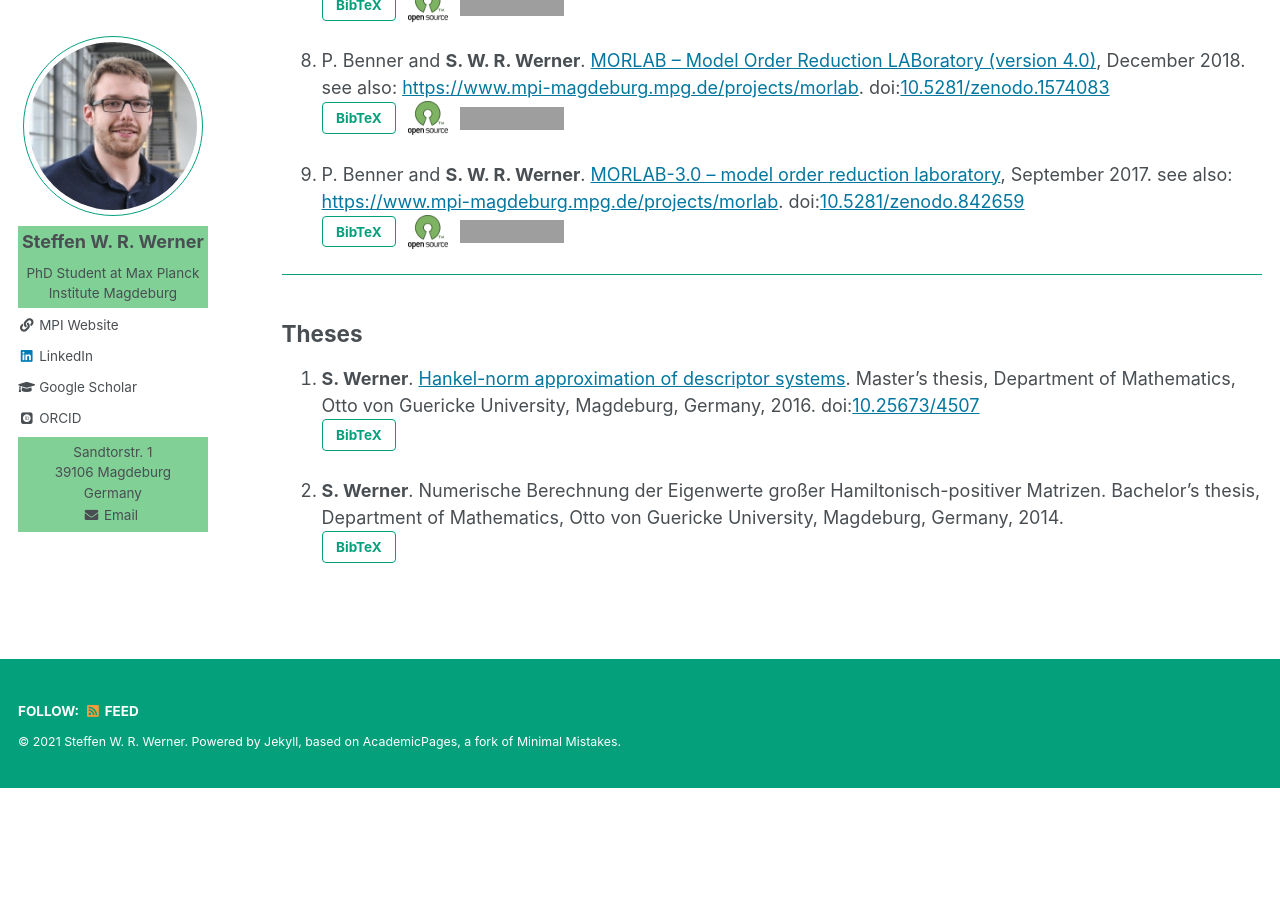
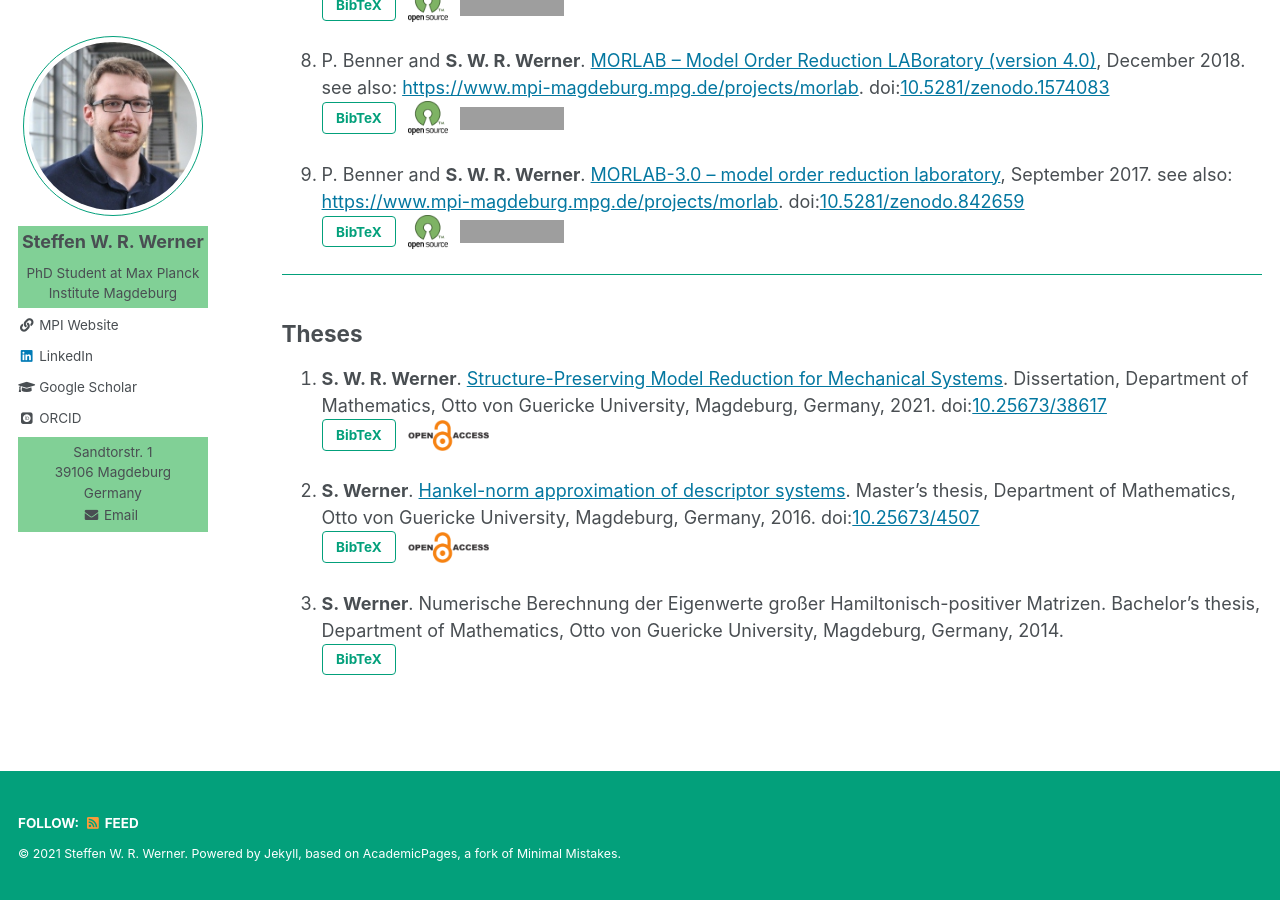
Before and after one commit to ninsteve/ninsteve.github.io, a Jekyll site: the page built from _pages/publications.md, in a window 1280 px wide and 900 px high, scrolled down 4082 px. Built offline with Jekyll 4.4.1, drawn with Linux system fonts in a browser that asks for light colours; nearby versions of some CDN libraries; some web fonts are replaced; before the commit the page ends 4870 px from its top, so only the background shows below that; grey boxes are pictures that could not be loaded.

Commit message:
Added dissertation.

```diff
--- a/_pages/publications.md
+++ b/_pages/publications.md
@@ -372,11 +372,24 @@ and <a target="blank_" href="{{ author.orcid }}">ORCID</a> profiles.
 ---
 
 ## <a name="theses"></a>Theses ##
+1.  <strong>S. W. R. Werner</strong>. <a target="blank_"
+    href="https://doi.org/10.25673/38617">Structure-Preserving Model Reduction
+    for Mechanical Systems</a>. Dissertation, Department of Mathematics,
+    Otto von Guericke University, Magdeburg, Germany, 2021.
+    doi:<a target="blank_" href="https://doi.org/10.25673/38617">10.25673/38617</a><br />
+    <button id="Wer21-pop" class="btn btn--inverse">BibTeX</button>
+    <a target="_blank" href="https://en.wikipedia.org/wiki/Open_access">
+    <img src="../images/open_access_symbol.png" alt="Open Access Published"
+    class="openaccess"></a>
+
 1.  <strong>S. Werner</strong>. <a target="blank_"
     href="https://doi.org/10.25673/4507">Hankel-norm approximation of descriptor
     systems</a>. Master's thesis, Department of Mathematics, Otto von Guericke
     University, Magdeburg, Germany, 2016. doi:<a target="blank_" href="https://doi.org/10.25673/4507">10.25673/4507</a><br />
     <button id="Wer16-pop" class="btn btn--inverse">BibTeX</button>
+    <a target="_blank" href="https://en.wikipedia.org/wiki/Open_access">
+    <img src="../images/open_access_symbol.png" alt="Open Access Published"
+    class="openaccess"></a>
 
 1.  <strong>S. Werner</strong>. Numerische Berechnung der Eigenwerte großer
     Hamiltonisch-positiver Matrizen. Bachelor's thesis,
--- a/files/publications/bibtex.html
+++ b/files/publications/bibtex.html
@@ -584,6 +584,26 @@
 
 <script>
   $(function(){
+  $('#Wer21-pop').magnificPopup({ items: { src: '#Wer21' },
+    closeBtnInside: true, autoFocusLast: false, fixedContentPos: false,
+    type: 'inline' }); });
+</script>
+<div id="Wer21" class="bibtex-dialog mfp-hide">
+<pre><code>
+@PHDTHESIS{Wer21,
+  author =       {Werner, S.~W.~R.},
+  title =        {Structure-Preserving Model Reduction for Mechanical Systems},
+  school =       {Department of Mathematics, Otto von Guericke University},
+  year =         {2021},
+  address =      {Magdeburg, Germany},
+  type =         {{Dissertation}},
+  doi =          {10.25673/38617}
+}
+</code></pre></div>
+<!--=========================================================================-->
+
+<script>
+  $(function(){
   $('#Wer16-pop').magnificPopup({ items: { src: '#Wer16' },
     closeBtnInside: true, autoFocusLast: false, fixedContentPos: false,
     type: 'inline' }); });
```
Also changed, not shown: other parts of files/publications/bibtex.html (+1 -1 lines).
